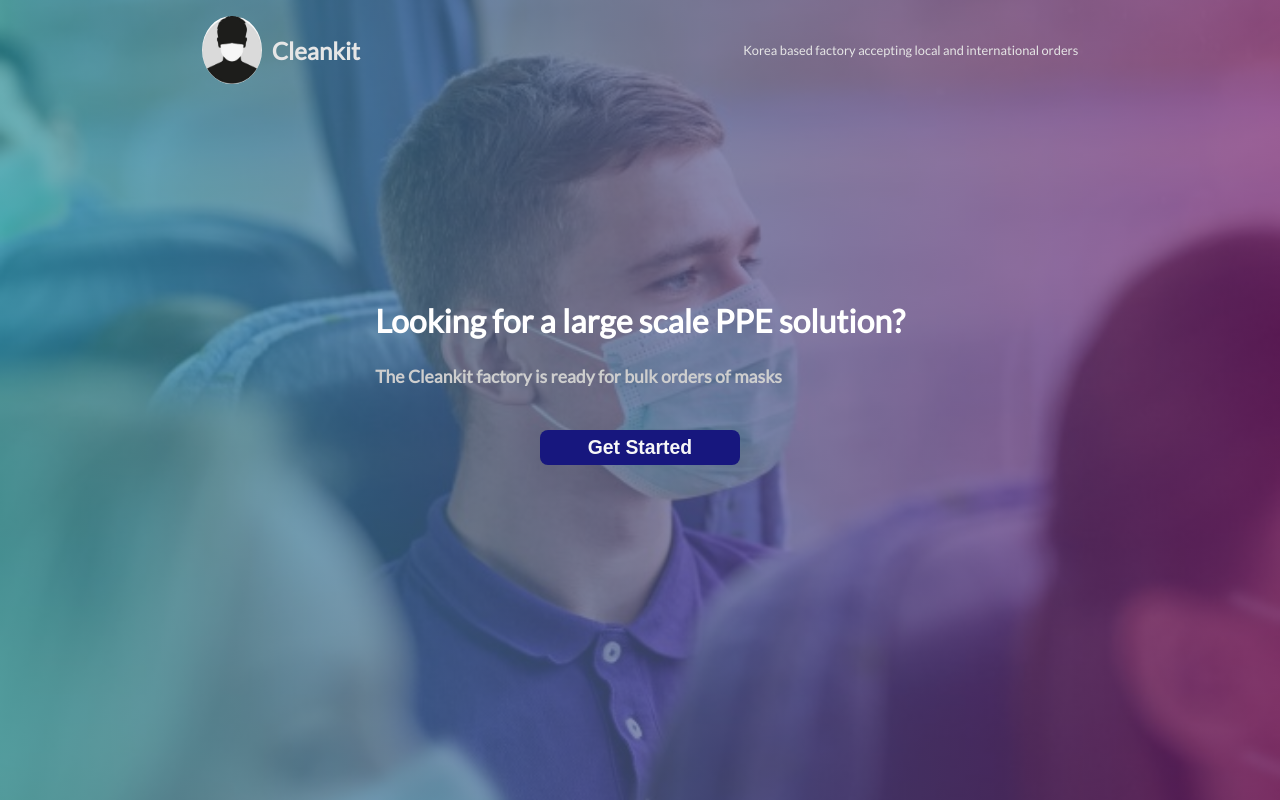
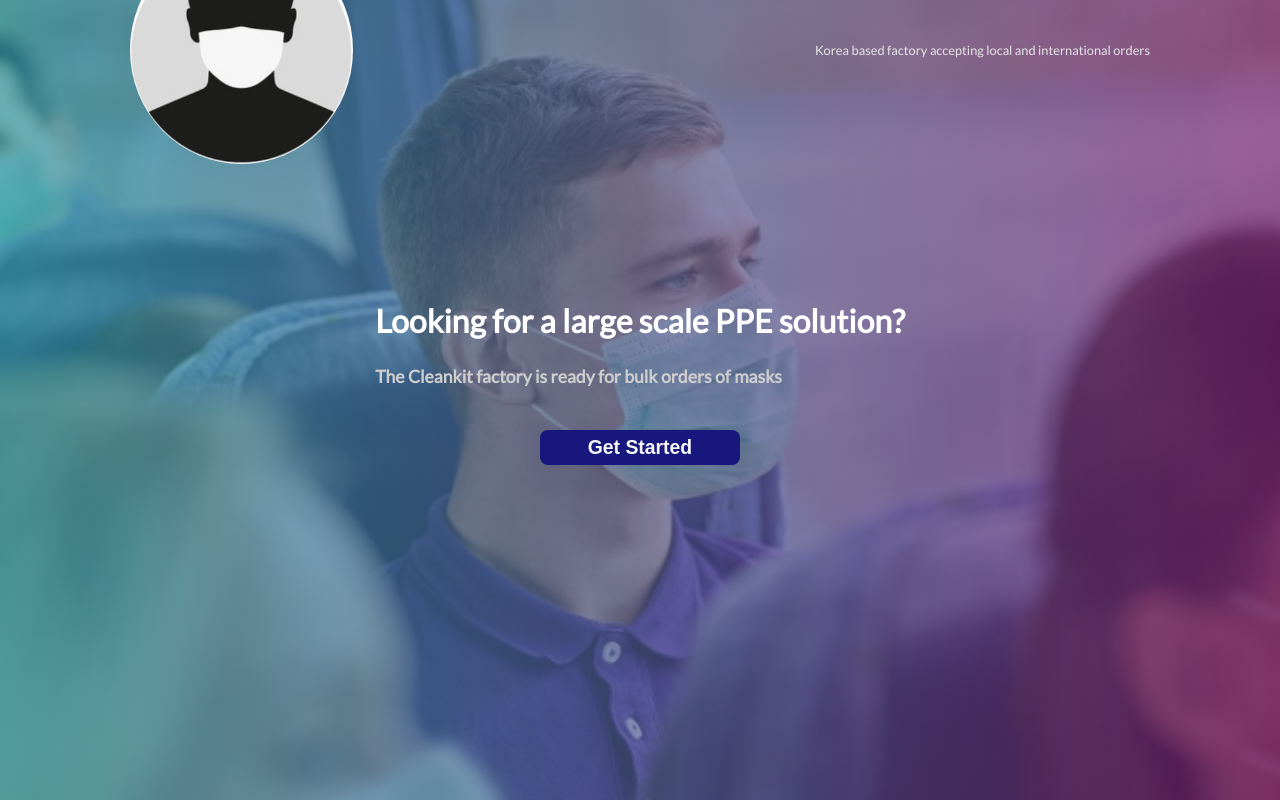
Before and after one commit to martinrombach88/b2b_masks_landing_page, a React (Create React App) app: page / in a window 1280 px wide. Shown: the top 800 px of the page. Built offline with nearby package versions, Linux system fonts and the light colour scheme; the HTML template or start-up script is replaced by a standard one.

Commit message:
icon fix

```diff
--- a/src/index.css
+++ b/src/index.css
@@ -41,7 +41,7 @@ body {
 
 #logo{
   border-radius:50%;
-  width:60px;
+  width:50%;
 }
 
 .logoDiv {
```
